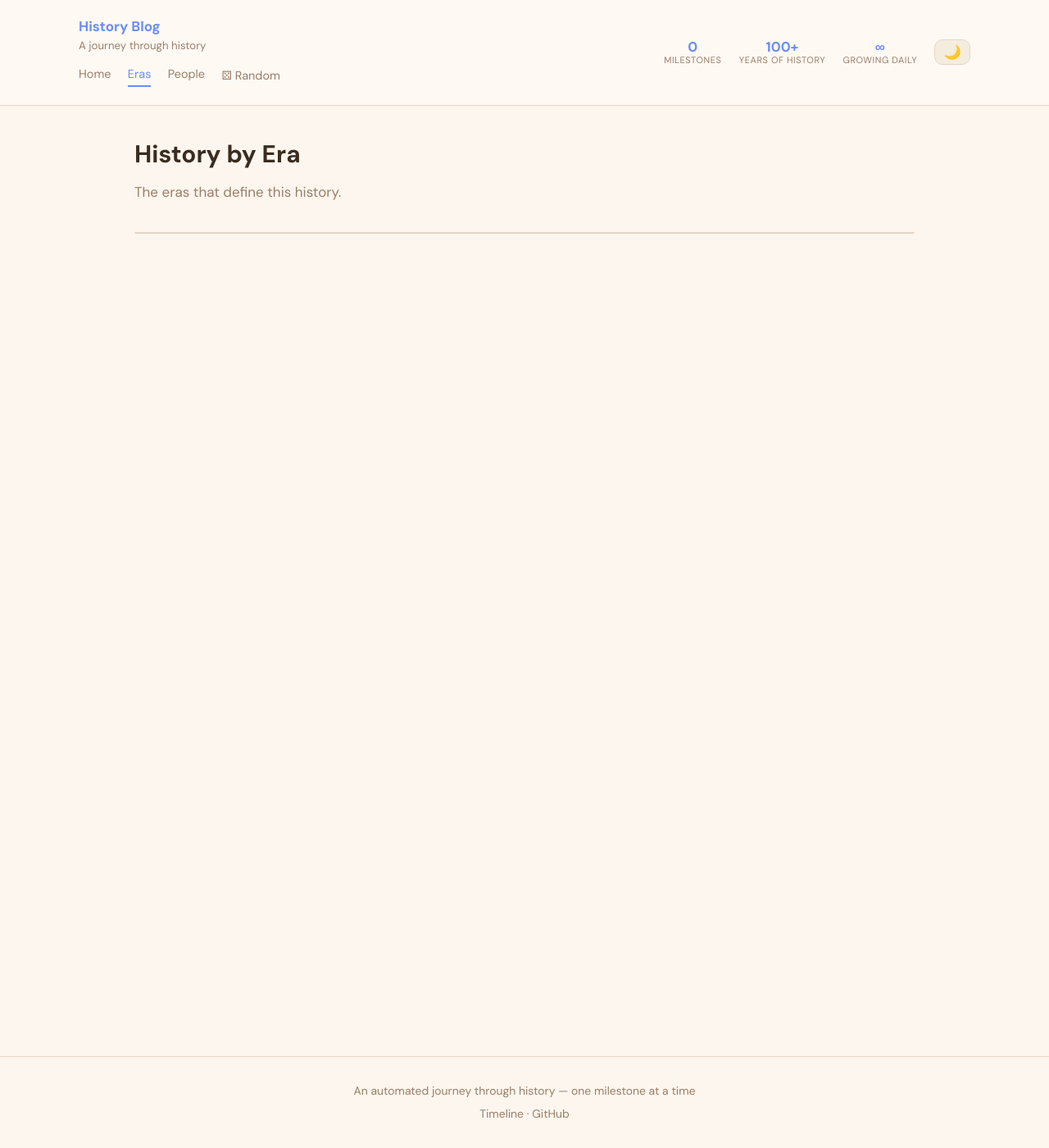
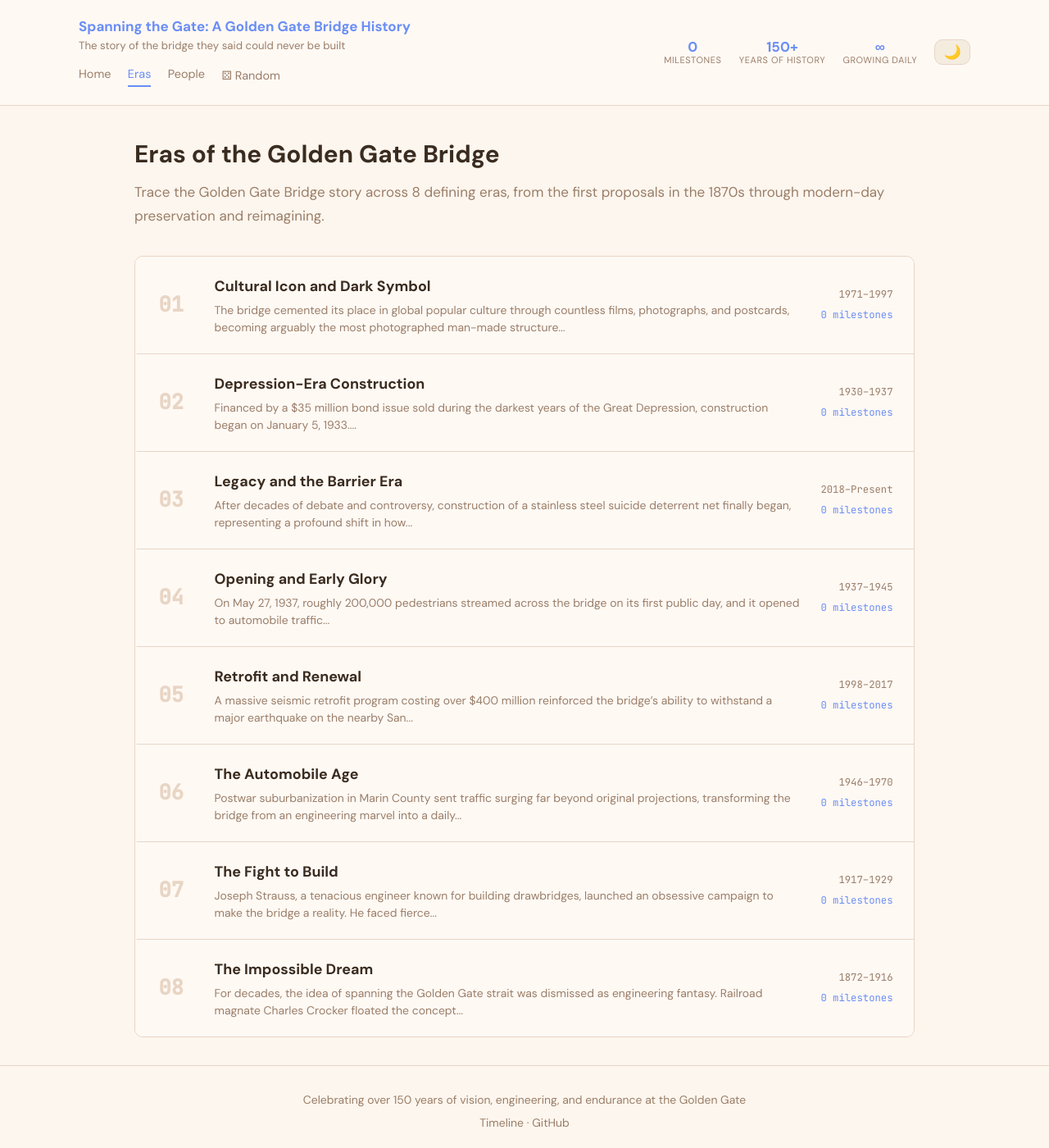
Before and after one commit to aag1091-alt/Golden-Gate-History, a Jekyll site: the page built from eras.html, in a window 1280 px wide and 1400 px high. Shown: the whole window at 82% size. Built offline with Jekyll 4.4.1, drawn with Linux system fonts in a browser that asks for light colours.

Commit message:
init: set up blog taxonomy for 'the history of the Golden Gate Bridge'

```diff
--- a/_config.yml
+++ b/_config.yml
@@ -1,6 +1,6 @@
 title: "Spanning the Gate: A Golden Gate Bridge History"
 tagline: "The story of the bridge they said could never be built"
-description: "Explore the fascinating history of the Golden Gate Bridge, from the earliest dreams of spanning the strait to its iconic status today. Discover the engineers, politicians, and workers who made the impossible real."
+description: "Explore the complete history of the Golden Gate Bridge, from the earliest dreams of spanning the strait to its rise as one of the world's most iconic landmarks. Discover the visionaries, engineers, and workers who made the impossible real."
 baseurl: ""
 url: ""
 
--- a/_data/blog.yml
+++ b/_data/blog.yml
@@ -1,14 +1,23 @@
-# Placeholder — will be replaced on first generator run
-title: "History Blog"
-tagline: "A journey through history"
-description: "Historical milestones, one post at a time."
-footer_text: "An automated journey through history — one milestone at a time"
-this_day_label: "This day in history"
-read_key: "history-read"
-years_of_history: ""
-people_page_title: "People"
-people_page_description: "The people who shaped this history."
-eras_page_title: "History by Era"
-eras_page_description: "The eras that define this history."
-categories: []
-github_url: ""
+# Auto-generated by the history blog generator.
+# Re-generated when HISTORY_TOPIC changes. Edit generator config to update.
+topic: "the history of the Golden Gate Bridge"
+title: "Spanning the Gate: A Golden Gate Bridge History"
+tagline: "The story of the bridge they said could never be built"
+description: "Explore the complete history of the Golden Gate Bridge, from the earliest dreams of spanning the strait to its rise as one of the world's most iconic landmarks. Discover the visionaries, engineers, and workers who made the impossible real."
+author: "Bridge Chronicles"
+github_url: "git@github.com:aag1091-alt/Golden-Gate-History.git"
+footer_text: "Celebrating over 150 years of vision, engineering, and endurance at the Golden Gate"
+this_day_label: "This day in Golden Gate Bridge history"
+read_key: "golden-gate-bridge-history-read"
+years_of_history: "150+"
+people_page_title: "Builders & Visionaries of the Golden Gate"
+people_page_description: "Meet the engineers, politicians, workers, and advocates who shaped the Golden Gate Bridge. From Joseph Strauss to the ironworkers who risked their lives, these are the people behind the span."
+eras_page_title: "Eras of the Golden Gate Bridge"
+eras_page_description: "Trace the Golden Gate Bridge story across 8 defining eras, from the first proposals in the 1870s through modern-day preservation and reimagining."
+categories:
+  - "Design & Engineering"
+  - "Construction"
+  - "Political & Funding"
+  - "Cultural & Symbolic"
+  - "Disasters & Incidents"
+  - "Maintenance & Renovation"
--- /dev/null
+++ b/_eras/cultural-icon-and-dark-symbol.md
@@ -0,0 +1,7 @@
+---
+layout: era
+name: "Cultural Icon and Dark Symbol (1971–1997)"
+short_name: "Cultural Icon and Dark Symbol"
+period: "1971–1997"
+---
+The bridge cemented its place in global popular culture through countless films, photographs, and postcards, becoming arguably the most photographed man-made structure on Earth. Yet a tragic counter-narrative emerged as the bridge gained notoriety as a site of suicide, sparking decades of anguished public debate over whether to install a barrier. Seismic vulnerability also entered the conversation as the 1989 Loma Prieta earthquake rattled the Bay Area and exposed risks in aging infrastructure.
--- /dev/null
+++ b/_eras/depression-era-construction.md
@@ -0,0 +1,7 @@
+---
+layout: era
+name: "Depression-Era Construction (1930–1937)"
+short_name: "Depression-Era Construction"
+period: "1930–1937"
+---
+Financed by a $35 million bond issue sold during the darkest years of the Great Depression, construction began on January 5, 1933. Workers battled dizzying heights, violent tides, and thick fog while chief engineer Strauss introduced unprecedented safety measures, including a revolutionary safety net that saved nineteen men. The bridge was completed ahead of schedule and under budget, a defiant triumph of ambition during America's bleakest economic era.
--- /dev/null
+++ b/_eras/legacy-and-the-barrier-era.md
@@ -0,0 +1,7 @@
+---
+layout: era
+name: "Legacy and the Barrier Era (2018–Present)"
+short_name: "Legacy and the Barrier Era"
+period: "2018–Present"
+---
+After decades of debate and controversy, construction of a stainless steel suicide deterrent net finally began, representing a profound shift in how the bridge district balanced its iconic aesthetics with public safety. The bridge confronted modern challenges including climate resilience, sustainable transportation, and its role in an era of remote work that reshaped commuter patterns. Approaching its centennial, the Golden Gate Bridge endures as both a working piece of infrastructure and an irreplaceable symbol of human daring.
--- /dev/null
+++ b/_eras/opening-and-early-glory.md
@@ -0,0 +1,7 @@
+---
+layout: era
+name: "Opening and Early Glory (1937–1945)"
+short_name: "Opening and Early Glory"
+period: "1937–1945"
+---
+On May 27, 1937, roughly 200,000 pedestrians streamed across the bridge on its first public day, and it opened to automobile traffic the following morning. The International Orange towers instantly became the most recognized symbols of San Francisco and the American West. During World War II, the bridge served as a powerful emotional landmark for millions of soldiers shipping out to the Pacific Theater, many seeing it as their last glimpse of home.
--- /dev/null
+++ b/_eras/retrofit-and-renewal.md
@@ -0,0 +1,7 @@
+---
+layout: era
+name: "Retrofit and Renewal (1998–2017)"
+short_name: "Retrofit and Renewal"
+period: "1998–2017"
+---
+A massive seismic retrofit program costing over $400 million reinforced the bridge's ability to withstand a major earthquake on the nearby San Andreas Fault. The bridge district embraced new tolling technology, eliminating human toll collectors in favor of all-electronic collection. The 75th anniversary celebration in 2012 drew global attention and reaffirmed the bridge's status as one of humanity's greatest engineering achievements.
--- /dev/null
+++ b/_eras/the-automobile-age.md
@@ -0,0 +1,7 @@
+---
+layout: era
+name: "The Automobile Age (1946–1970)"
+short_name: "The Automobile Age"
+period: "1946–1970"
+---
+Postwar suburbanization in Marin County sent traffic surging far beyond original projections, transforming the bridge from an engineering marvel into a daily commuter lifeline. In 1968, the original six-lane configuration was reconfigured with a movable median barrier to accommodate tidal traffic flows. The bridge became both an icon of California car culture and an early symbol of the tensions between growth and livability.
--- /dev/null
+++ b/_eras/the-fight-to-build.md
@@ -0,0 +1,7 @@
+---
+layout: era
+name: "The Fight to Build (1917–1929)"
+short_name: "The Fight to Build"
+period: "1917–1929"
+---
+Joseph Strauss, a tenacious engineer known for building drawbridges, launched an obsessive campaign to make the bridge a reality. He faced fierce opposition from ferry companies, the War Department, the Southern Pacific Railroad, and skeptical engineers who questioned whether any suspension bridge could withstand the strait's conditions. The political battle to create a special bridge district and secure approval was as monumental as the engineering challenge itself.
--- /dev/null
+++ b/_eras/the-impossible-dream.md
@@ -0,0 +1,7 @@
+---
+layout: era
+name: "The Impossible Dream (1872–1916)"
+short_name: "The Impossible Dream"
+period: "1872–1916"
+---
+For decades, the idea of spanning the Golden Gate strait was dismissed as engineering fantasy. Railroad magnate Charles Crocker floated the concept as early as 1872, but the treacherous currents, deep water, and relentless fog convinced most experts it could never be done. The strait remained a barrier crossed only by ferry, shaping San Francisco's identity as a city bounded by water.
```
Also changed, not shown: state.json (+36 -66 lines).
